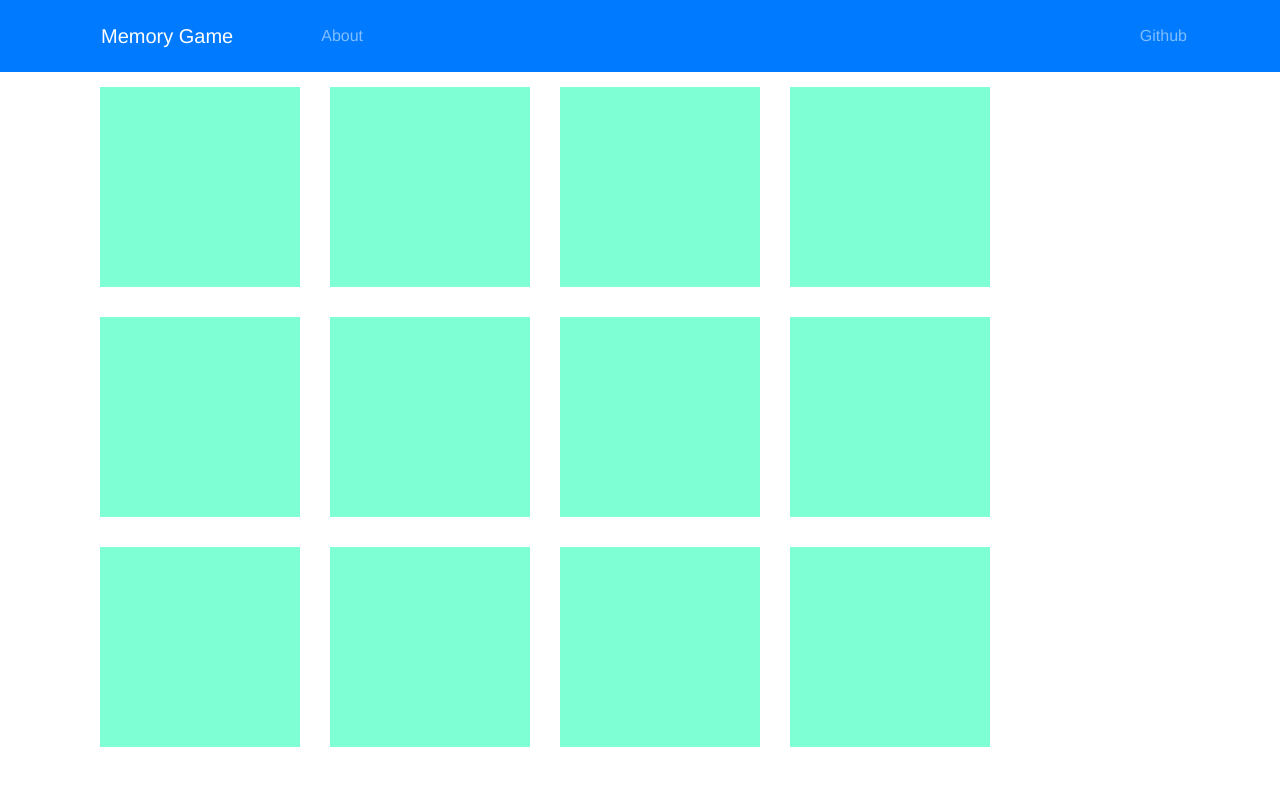
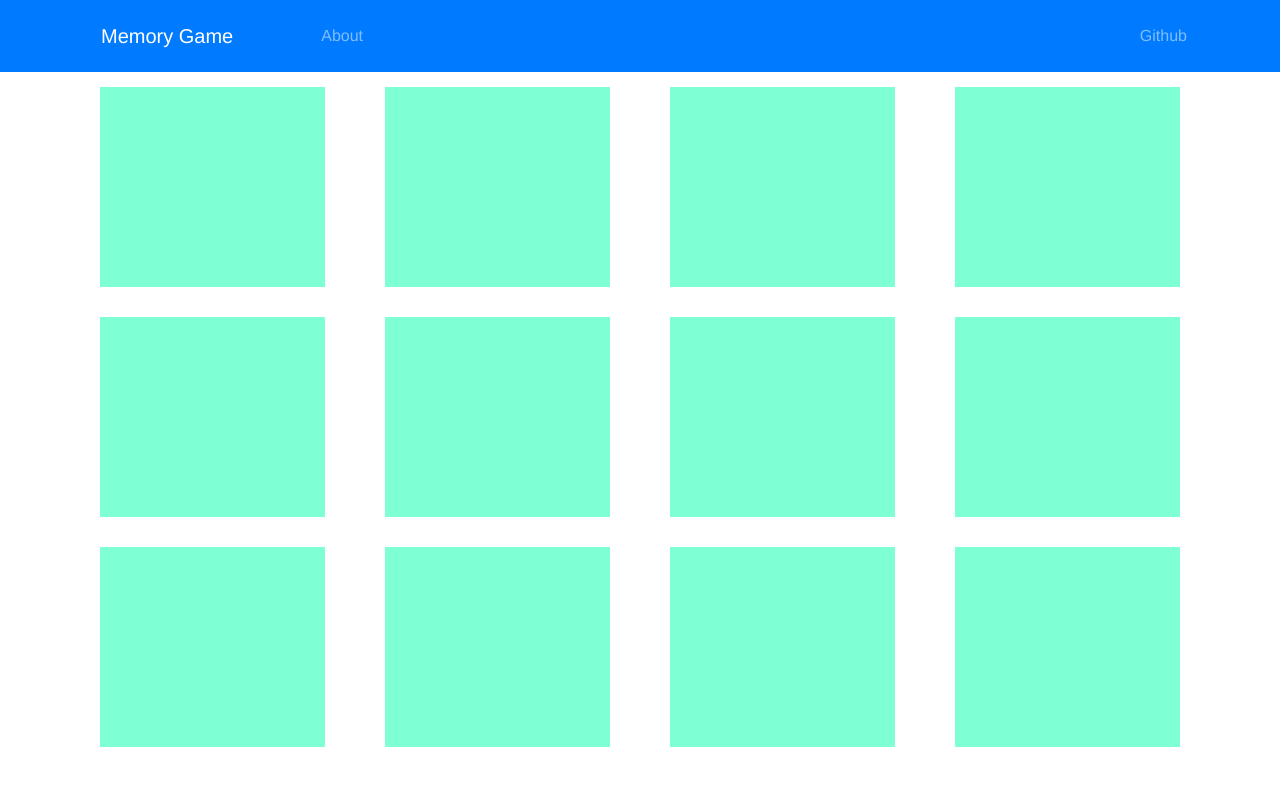
Before and after one commit to Kukulim/memorygame, a Vue app: page /MainBoard in a window 1280 px wide. Shown: the top 786 px of the page. Built offline with nearby package versions, Linux system fonts and the light colour scheme.

Commit message:
style wycentrowanei tablicy z gra

```diff
--- a/src/design/style.scss
+++ b/src/design/style.scss
@@ -8,9 +8,7 @@
   }
 
 .mycard{
-  width: 200px;
   height: 200px;
   background-color: aquamarine;
-  float: left;
   margin: 15px;
 }
--- a/src/views/MainBoard.vue
+++ b/src/views/MainBoard.vue
@@ -1,10 +1,12 @@
 <template>
-  <div class="container text-center">
-    <div v-for="item in cards" :key="item">
+  <div class="container">
+    <div class="row">
+    <div v-for="item in cards" :key="item" class="col-sm-3">
       <div class="mycard" @click="selectCard(item)">
           <p v-if="lastClicked.includes(item)||discoverdCard.includes(item)">{{item}}</p>
           </div>
     </div>
+  </div>
   </div>
 </template>
 
```
